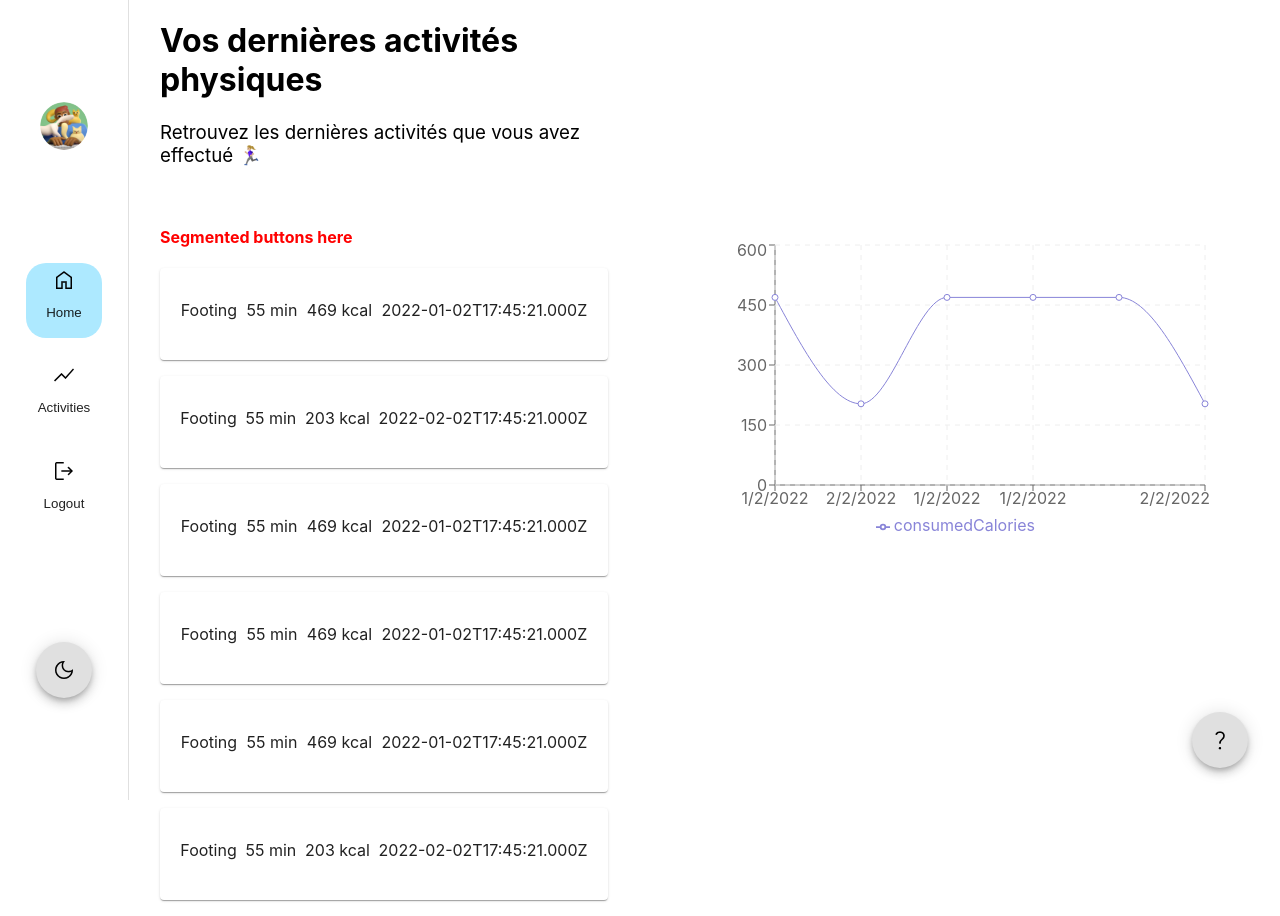
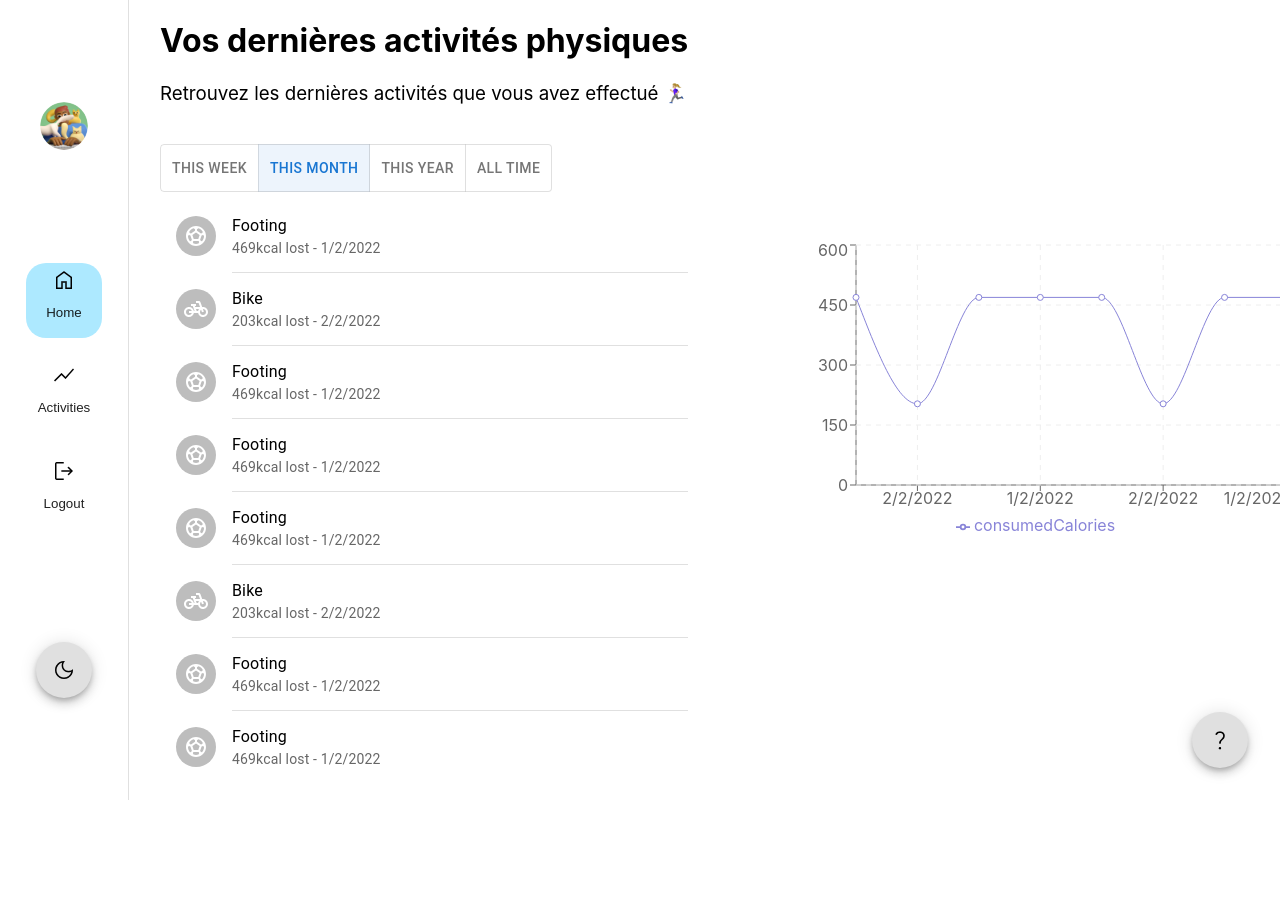
Before and after one commit to MHaurel/tii-2023, a React (Create React App) app: page /activities in a window 1280 px wide. After the commit the page ends 800 px from the top, so only its background shows below. Built offline with nearby package versions, Linux system fonts and the light colour scheme.

Commit message:
Activities List

```diff
--- a/package.json
+++ b/package.json
@@ -5,6 +5,7 @@
   "dependencies": {
     "@emotion/react": "^11.10.6",
     "@emotion/styled": "^11.10.6",
+    "@mui/icons-material": "^5.11.16",
     "@mui/material": "^5.11.16",
     "@testing-library/jest-dom": "^5.16.5",
     "@testing-library/react": "^13.4.0",
--- /dev/null
+++ b/src/components/ActivityIcon.js
@@ -0,0 +1,25 @@
+import { NordicWalkingOutlined, PedalBikeOutlined, SportsSoccerOutlined, WaterDropOutlined } from "@mui/icons-material"
+
+function ActivityIcon({type}) {
+
+    console.log(type);
+
+    let item = null
+    if (type === "footing") {
+        item = <SportsSoccerOutlined/>
+    } else if (type === "swimming") {
+        item = <WaterDropOutlined/>
+    } else if (type === "bike") {
+        item = <PedalBikeOutlined/>
+    } else { // Walking
+        item = <NordicWalkingOutlined/>
+    }
+
+    return (
+        <>
+            {item}
+        </>
+    )
+}
+
+export default ActivityIcon;
--- /dev/null
+++ b/src/components/SegmentedButtonsFilterDate.js
@@ -0,0 +1,29 @@
+import { ToggleButton, ToggleButtonGroup } from "@mui/material";
+
+import { useState } from "react";
+
+function SegmentedButtonsFilterDate() {
+    const [filter, setFilter] = useState('month');
+
+    const handleChange = (e, v) => {
+        setFilter(v)
+    }
+
+    return (
+        <ToggleButtonGroup
+            orientation="horizontal"
+            color="primary"
+            value={filter}
+            exclusive
+            onChange={handleChange}
+            aria-label="DateFilter"
+        >
+            <ToggleButton value="week">This week</ToggleButton>
+            <ToggleButton value="month">This month</ToggleButton>
+            <ToggleButton value="year">This year</ToggleButton>
+            <ToggleButton value="all">All time</ToggleButton>
+        </ToggleButtonGroup>
+    )
+}
+
+export default SegmentedButtonsFilterDate;
--- a/src/models/Activity.js
+++ b/src/models/Activity.js
@@ -1,12 +1,18 @@
+import CustomDate from "./CustomDate"
+
 class Activity {
     constructor(id, people_id, typeOfActivity, duration, numberOfSteps, consumedCalories, date) {
         this.id = id
         this.people_id = people_id
-        this.typeOfActivity = typeOfActivity[0].toUpperCase() + typeOfActivity.slice(1)
+        this.typeOfActivity = typeOfActivity;
         this.duration = duration
         this.numberOfSteps = numberOfSteps
         this.consumedCalories = consumedCalories
-        this.date = date
+        this.date = new CustomDate(date).getDate();
+    }
+
+    getTypeOfActivity() {
+        return this.typeOfActivity[0].toUpperCase() + this.typeOfActivity.slice(1)
     }
 }
 
--- a/src/pages/Activities.css
+++ b/src/pages/Activities.css
@@ -4,7 +4,7 @@
 }
 
 .data-vis {
-    width: 100%;
+    width: 20%;
 }
 
 .data-vis > div {
--- a/src/pages/Activities.js
+++ b/src/pages/Activities.js
@@ -2,9 +2,14 @@ import "./Activities.css";
 
 import Activity from "../models/Activity";
 import CustomDate from "../models/CustomDate";
+import ActivityIcon from "../components/ActivityIcon";
 
 import ActivityCard from "../components/ActivityCard";
 import ActivitiesLineChart from "../components/ActivitiesLineChart";
+import SegmentedButtonsFilterDate from "../components/SegmentedButtonsFilterDate";
+import { List, Avatar, ListItem, ListItemAvatar, ListItemText, Divider } from "@mui/material";
+import HelpIcon from "../components/HelpIcon";
+import { AccessAlarm } from "@mui/icons-material";
 
 function Activities() {
 
@@ -22,7 +27,7 @@ function Activities() {
     let activity2 = new Activity(
         1,
         1,
-        "footing",
+        "bike",
         55,
         0,
         203,
@@ -30,7 +35,7 @@ function Activities() {
     );
 
     let activities = [
-        activity, activity2, activity, activity, activity, activity2
+        activity, activity2, activity, activity, activity, activity2, activity, activity
     ];
 
     let activitiesData = []
@@ -44,12 +49,39 @@ function Activities() {
                 <h1>Vos dernières activités physiques</h1>
                 <h3 className="subtitle">Retrouvez les dernières activités que vous avez effectué 🏃🏼‍♀️</h3>
                 <br/>
-                <h4 style={{color: "red"}}>Segmented buttons here</h4>
-                {
+                {/* <h4 style={{color: "red"}}>Segmented buttons here</h4> */}
+                <SegmentedButtonsFilterDate/>
+                {/* {
                     activities.map((act, i) => {
                         return <ActivityCard activity={act}/>
                     })
+                } */}
+
+                <List
+                    sx={{
+                        width: '100%',
+                        minWidth: 360,
+                        bgcolor: 'background.paper',
+                    }}
+                >
+                {
+                    activities.map((act, i) => {
+                        return (
+                            <>
+                                <ListItem>
+                                    <ListItemAvatar>
+                                        <Avatar>
+                                            <ActivityIcon type={act.typeOfActivity}/>
+                                        </Avatar>
+                                    </ListItemAvatar>
+                                    <ListItemText primary={act.getTypeOfActivity()} secondary={act.consumedCalories + "kcal lost" + " - " + act.date}/>
+                                </ListItem>
+                                {i+1 === activities.length ? <></> : <Divider variant="inset" component="li"/>}
+                            </>
+                        )
+                    })
                 }
+                </List>
             </div>
             <div className="data-vis">
                 <ActivitiesLineChart data={activitiesData}/>
--- a/src/pages/Home.css
+++ b/src/pages/Home.css
@@ -1,7 +1,3 @@
-.animation{
-    /* margin-right: 6vw; */
-}
-
 .welcome {
     display: flex;
     flex-direction: column;
```
Also changed, not shown: 1 other file (tests, documents, lock files or other folders).
